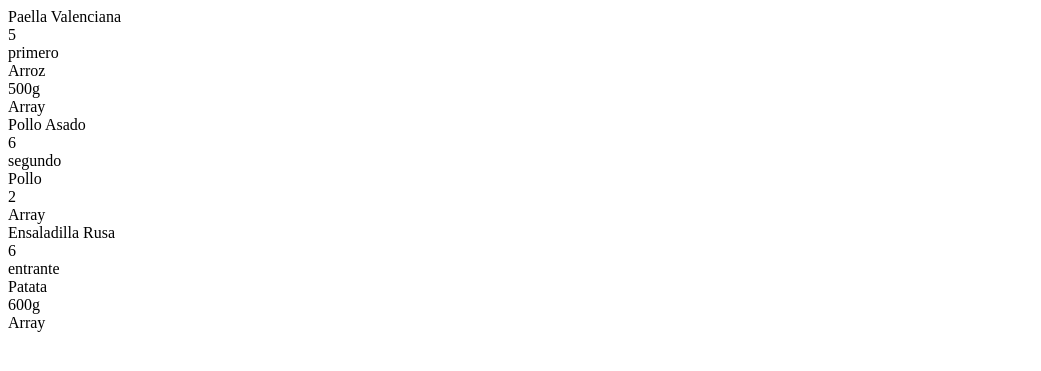
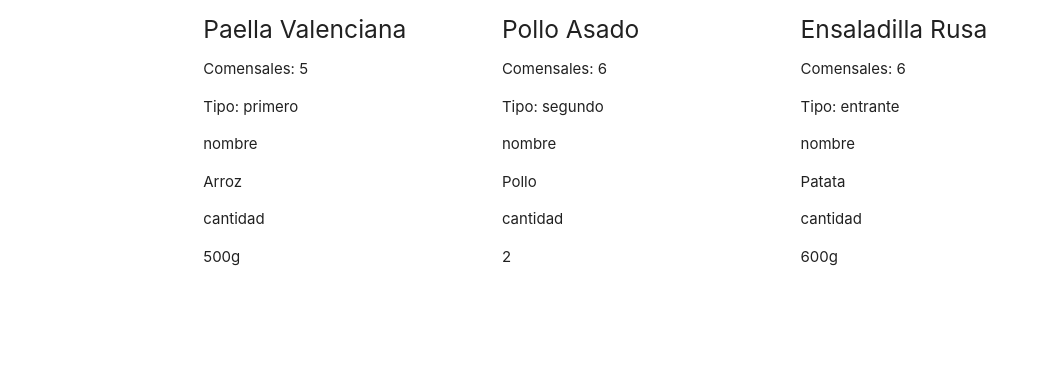
Before and after one commit to jocamo00/curso2020PHP, a PHP site: page / in a window 1280 px wide. Shown: the top 371 px of the page, without its empty margins (0-1041 px from the left). Run offline with PHP 8.4, Linux system fonts and the light colour scheme.

Commit message:
Cambios en los bucles

```diff
--- a/RetoBasico-RetoBatman/index.php
+++ b/RetoBasico-RetoBatman/index.php
@@ -1,64 +1,42 @@
 <?php
+require_once "./lib/arraysDatos.php";
+?>
+<?php
+require_once "./template/head.php";
+?>
 
-        $carta = [];
-
-        $plato1 = [
-                           "titulo" => "Paella Valenciana",
-                    "numComensales" => 5,
-                             "tipo" => "primero",
-                     "ingredientes" => [
-                                           "nombre" => "Arroz",
-                                         "cantidad" => "500g"
-                                       ]
-                  ];
-
-        $plato2 = [
-                           "titulo" => "Pollo Asado",
-                    "numComensales" => 6,
-                             "tipo" => "segundo",
-                     "ingredientes" => [
-                                           "nombre" => "Pollo",
-                                         "cantidad" => 2
-                                       ]
-                  ];
-
-        $plato3 = [
-                           "titulo" => "Ensaladilla Rusa",
-                    "numComensales" => 6,
-                             "tipo" => "entrante",
-                     "ingredientes" => [
-                                           "nombre" => "Patata",
-                                         "cantidad" => "600g"
-                                       ]
-                  ];
-
-        $carta[] = $plato1;
-        $carta[] = $plato2;
-        $carta[] = $plato3;
-
-        ?>
-<!DOCTYPE html>
-<html lang="en">
-<head>
-    <meta charset="UTF-8">
-    <meta name="viewport" content="width=device-width, initial-scale=1.0">
-    <title>Reto Batman</title>
-</head>
 <body>
 
-    <?php
-        foreach ($carta as $key => $value) {
-            foreach ($value as $key2 => $value2) {
-                if($key2==="ingredientes"){
-                    foreach ($value2 as $key3 => $value3) {
-                        echo "$value3<br>";
-                    }
-                }
-                error_reporting(0);
-                echo "$value2<br>";
-            }
+  <div class="container">
+    <div class="row">
+      <?php
+          foreach ($carta as $value) {
+          echo "<div class='col s4 l4'>";
+          foreach ($value as $key => $value2) {
+              if($key === 'Titulo'){
+                  echo "<div><h5>$value2</h5>";
+              }
+              if($key === 'Comensales'){
+                  echo "<p>$key:  <span>$value2</span></p>";
+              }
+              if($key === 'Tipo'){
+                  echo "<p>$key:  <span>$value2</span></p></div>";
+              }
+              if($key === 'Ingredientes'){
+                  foreach ($value2 as $key => $value3) {
+                      echo "<div><p>$key </p><span>$value3</span></div>";
+                  }
+              }
+          }
+
+          echo "</div>";
         }
-    ?>
+      ?>
+    </div>
+  </div>
 
+<?php
+require_once "./template/footer.php";
+?>
 </body>
 </html>
--- /dev/null
+++ b/RetoBasico-RetoBatman/lib/arraysDatos.php
@@ -0,0 +1,38 @@
+<?php
+
+$carta = [];
+
+        $plato1 = [
+                           "Titulo" => "Paella Valenciana",
+                       "Comensales" => 5,
+                             "Tipo" => "primero",
+                     "Ingredientes" => [
+                                           "nombre" => "Arroz",
+                                         "cantidad" => "500g"
+                                       ]
+                  ];
+
+        $plato2 = [
+                           "Titulo" => "Pollo Asado",
+                       "Comensales" => 6,
+                             "Tipo" => "segundo",
+                     "Ingredientes" => [
+                                           "nombre" => "Pollo",
+                                         "cantidad" => 2
+                                       ]
+                  ];
+
+        $plato3 = [
+                           "Titulo" => "Ensaladilla Rusa",
+                       "Comensales" => 6,
+                             "Tipo" => "entrante",
+                     "Ingredientes" => [
+                                           "nombre" => "Patata",
+                                         "cantidad" => "600g"
+                                       ]
+                  ];
+
+        $carta[] = $plato1;
+        $carta[] = $plato2;
+        $carta[] = $plato3;
+?>
--- /dev/null
+++ b/RetoBasico-RetoBatman/template/head.php
@@ -0,0 +1,10 @@
+<!DOCTYPE html>
+<html lang="en">
+<head>
+    <meta charset="UTF-8">
+    <meta name="viewport" content="width=device-width, initial-scale=1.0">
+    <!-- Compiled and minified CSS -->
+    <link rel="stylesheet" href="https://cdnjs.cloudflare.com/ajax/libs/materialize/1.0.0/css/materialize.min.css">
+    <title>Reto Batman</title>
+
+</head>
```
Also changed, not shown: RetoBasico-RetoBatman/css/style.css (added), RetoBasico-RetoBatman/template/footer.php (added).
